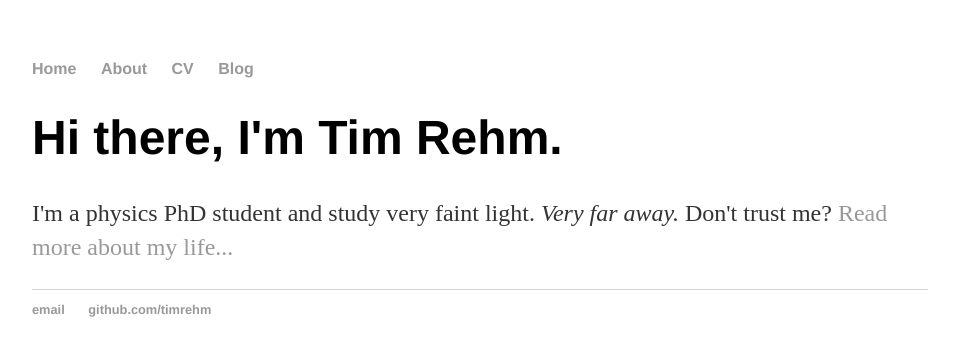
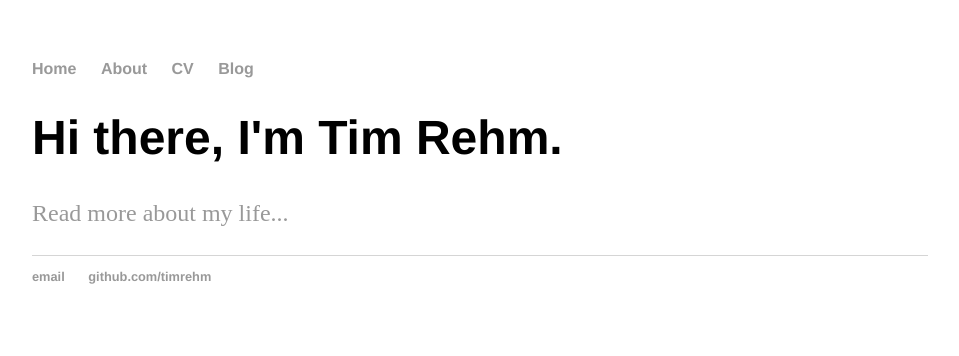
Before and after one commit to timrehm/timrehm.github.io, a Jekyll site: the page built from index.html, in a window 1280 px wide. Shown: the top 356 px of the page, without its empty margins (160-1119 px from the left). Built offline with Jekyll 4.4.1, drawn with Linux system fonts in a browser that asks for light colours.

Commit message:
Update index.html

```diff
--- a/index.html
+++ b/index.html
@@ -4,5 +4,5 @@ title: Tim Rehm...
 ---
 <div class="blurb">
 	<h1>Hi there, I'm Tim Rehm.</h1>
-	<p>I'm a physics PhD student and study very faint light.<em> Very far away.</em> Don't trust me? <a href="/about">Read more about my life...</a></p>
+	<p><a href="/about">Read more about my life...</a></p>
 </div><!-- /.blurb -->
```
